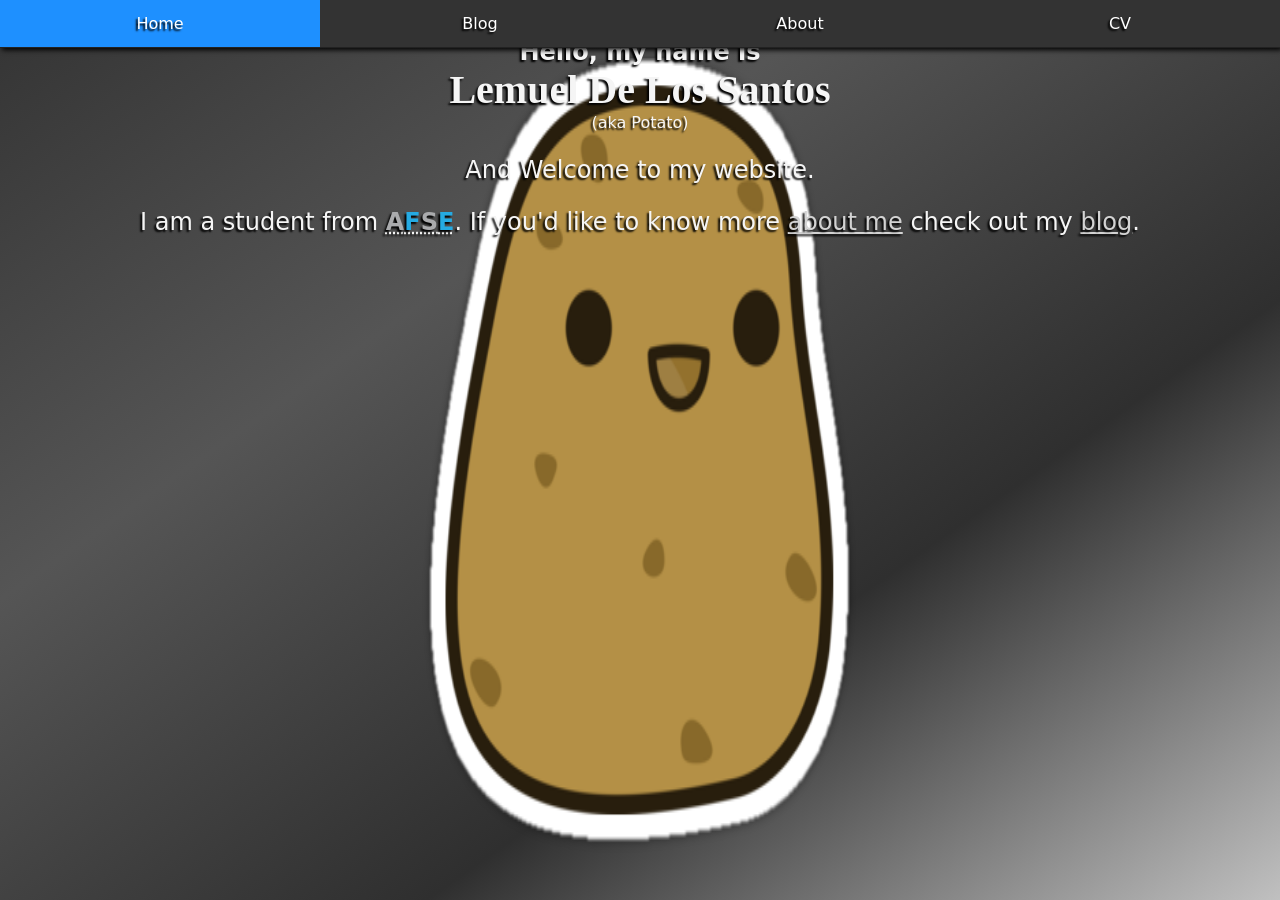
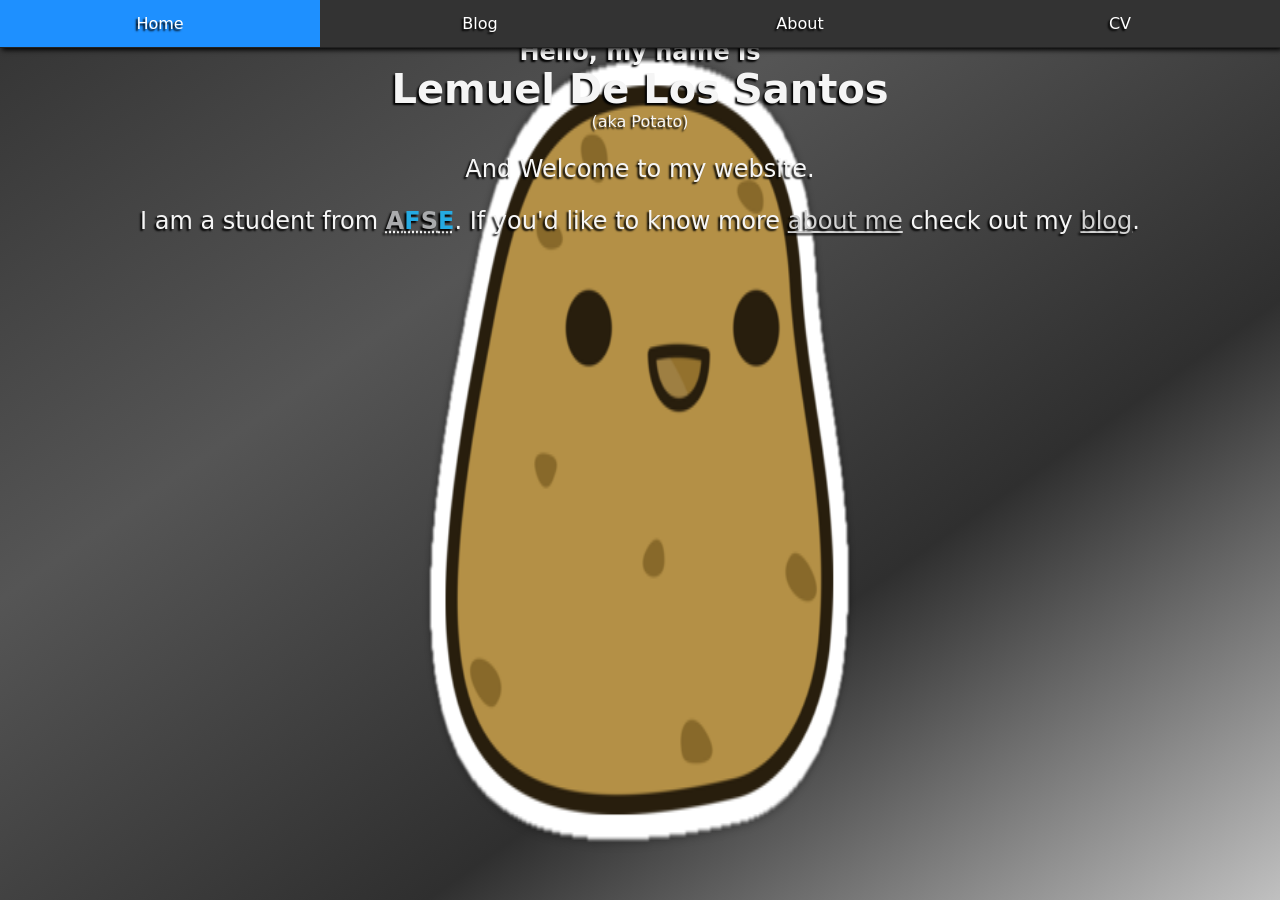
Before and after one commit to lemueldls/lemueld6200.github.io, a Jekyll site: the page built from index.html, in a window 1280 px wide. Built offline with Jekyll 4.4.1, drawn with Linux system fonts in a browser that asks for light colours; some web fonts are replaced.

Commit message:
Update index.html

```diff
--- a/index.html
+++ b/index.html
@@ -14,7 +14,7 @@
 	</nav>
 	<img id="potato" alt="Potato" src="/Potato.png">
 	<b style="font-size:150%">Hello, my name is</b><br>
-	<strong style="font-size:250%;font-family:'Happy Potato';">Lemuel De Los Santos</strong><br>
+	<strong style="font-size:250%;">Lemuel De Los Santos</strong><br>
 	(aka Potato)
 	<p style="font-size:150%">And Welcome to my website.</ p>
 	<p style="font-size:150%">I am a student from <abbr title="Acadamy for Software Engineering"><b style="color:#aaabad">A</b><b style="color:#25aae2">F</b><b style="color:#aaabad">S</b><b style="color:#25aae2">E</b></abbr>. If you'd like to know more <a href="/about/">about me</a> check out my <a href="/blog/">blog</a>.</p>
```
